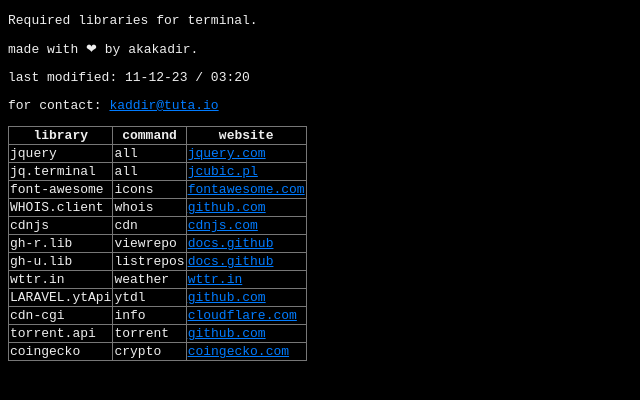
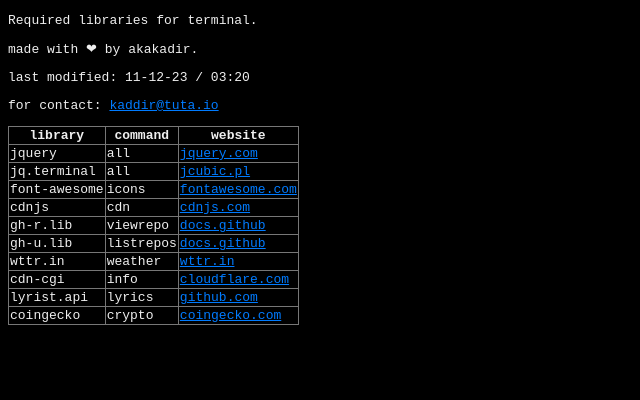
Before and after one commit to akakadir/jquery-terminal-tools, a plain HTML site: page source.html in a window 1280 px wide. Shown: the whole page, without its empty margins (0-640 px from the left). Drawn offline with Linux system fonts and the light colour scheme.

Commit message:
Update source.html

```diff
--- a/source.html
+++ b/source.html
@@ -56,11 +56,6 @@ border-collapse: collapse;
     <td><a href="https://fontawesome.com/icons">fontawesome.com</a></td>
   </tr>
    <tr>
-    <td>WHOIS.client</td>
-    <td>whois</td>
-    <td><a href="https://github.com/jsakamoto/WHOISClientWebApp">github.com</a></td>
-  </tr>
-   <tr>
     <td>cdnjs</td>
     <td>cdn</td>
     <td><a href="https://cdnjs.com">cdnjs.com</a></td>
@@ -81,19 +76,14 @@ border-collapse: collapse;
     <td><a href="https://wttr.in">wttr.in</a></td>
   </tr>
    <tr>
-    <td>LARAVEL.ytApi</td>
-    <td>ytdl</td>
-    <td><a href="//github.com/MichaelBelgium/Laravel-Youtube-API">github.com</a></td>
-  </tr>
-   <tr>
     <td>cdn-cgi</td>
     <td>info</td>
     <td><a href="https://cloudflare.com">cloudflare.com</a></td>
   </tr>
    <tr>
-    <td>torrent.api</td>
-    <td>torrent</td>
-    <td><a href="https://github.com/Ryuk-me/Torrents-Api">github.com</a></td>
+    <td>lyrist.api</td>
+    <td>lyrics</td>
+    <td><a href="https://github.com/asrvd/lyrist">github.com</a></td>
   </tr>
    <tr>
     <td>coingecko</td>
```
